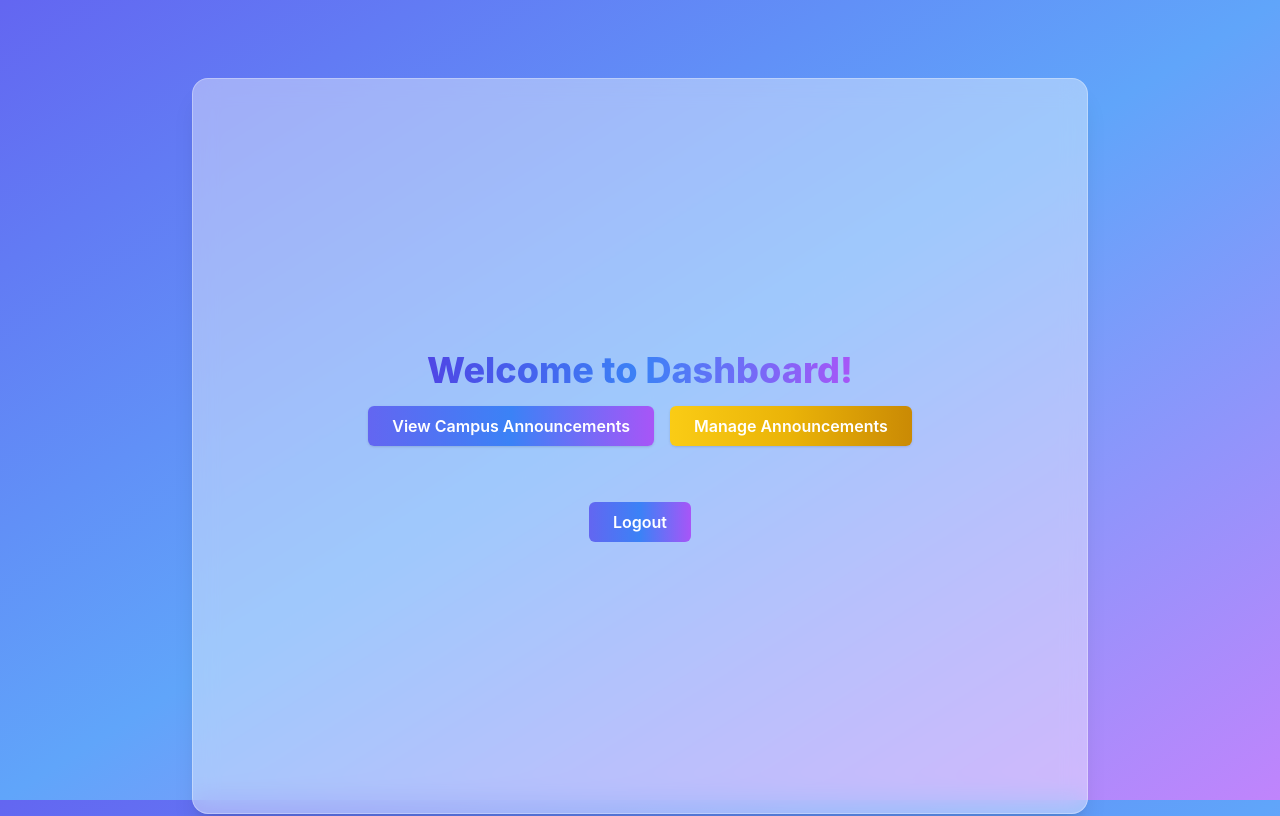
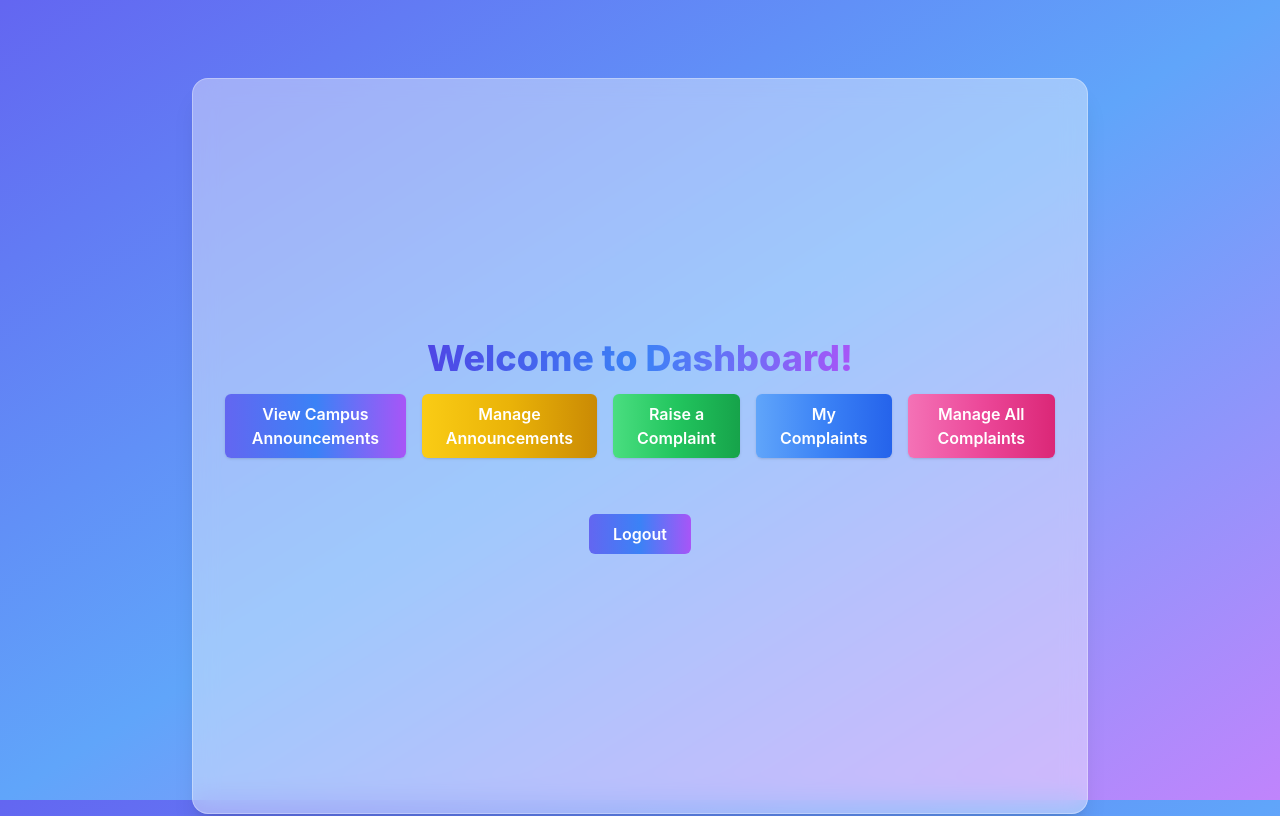
Before and after one commit to TheSabari07/ZeroDay-Hackathon, a React (Vite) app in the folder client/: page /dashboard in a window 1280 px wide. Built offline with nearby package versions, Linux system fonts and the light colour scheme; no server answers; sample sign-in values are in the browser's storage.

Commit message:
feat(frontend): Add complaint navigation links to DashboardPage

```diff
--- a/client/src/pages/Dashboard/DashboardPage.jsx
+++ b/client/src/pages/Dashboard/DashboardPage.jsx
@@ -23,6 +23,26 @@ const DashboardPage = () => {
             Manage Announcements
           </Link>
         )}
+        <Link
+          to="/complaints/register"
+          className="bg-gradient-to-r from-green-400 via-green-500 to-green-600 text-white py-2 px-6 rounded-md font-semibold shadow hover:scale-105 hover:shadow-2xl focus:outline-none focus:ring-2 focus:ring-green-400 focus:ring-offset-2 transition duration-200 text-center"
+        >
+          Raise a Complaint
+        </Link>
+        <Link
+          to="/complaints/my"
+          className="bg-gradient-to-r from-blue-400 via-blue-500 to-blue-600 text-white py-2 px-6 rounded-md font-semibold shadow hover:scale-105 hover:shadow-2xl focus:outline-none focus:ring-2 focus:ring-blue-400 focus:ring-offset-2 transition duration-200 text-center"
+        >
+          My Complaints
+        </Link>
+        {user?.role === 'admin' && (
+          <Link
+            to="/admin/complaints"
+            className="bg-gradient-to-r from-pink-400 via-pink-500 to-pink-600 text-white py-2 px-6 rounded-md font-semibold shadow hover:scale-105 hover:shadow-2xl focus:outline-none focus:ring-2 focus:ring-pink-400 focus:ring-offset-2 transition duration-200 text-center"
+          >
+            Manage All Complaints
+          </Link>
+        )}
       </div>
       <button
         onClick={logout}
```
